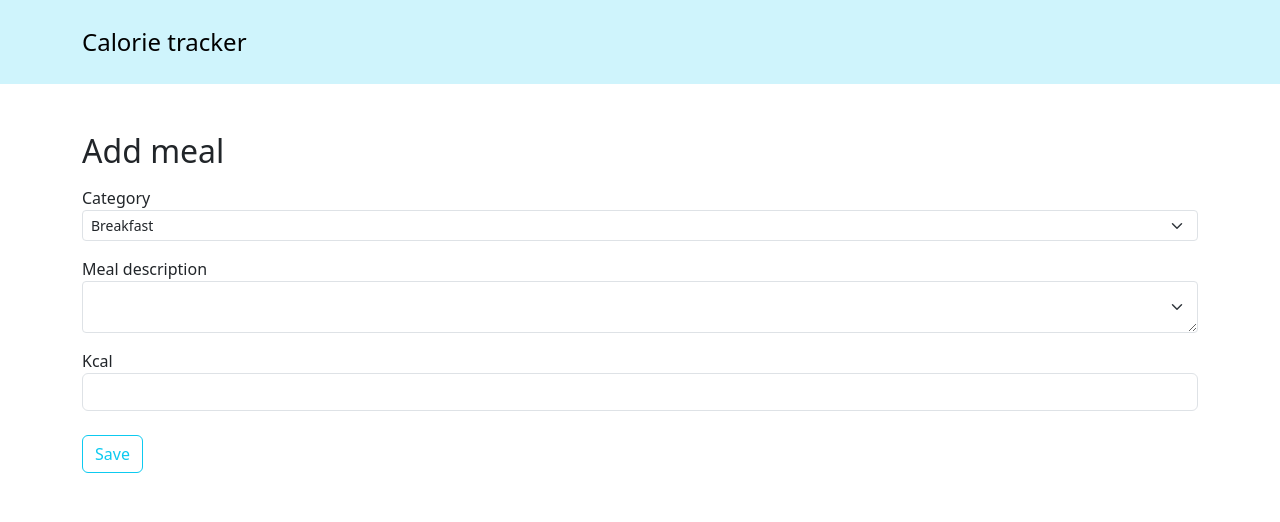
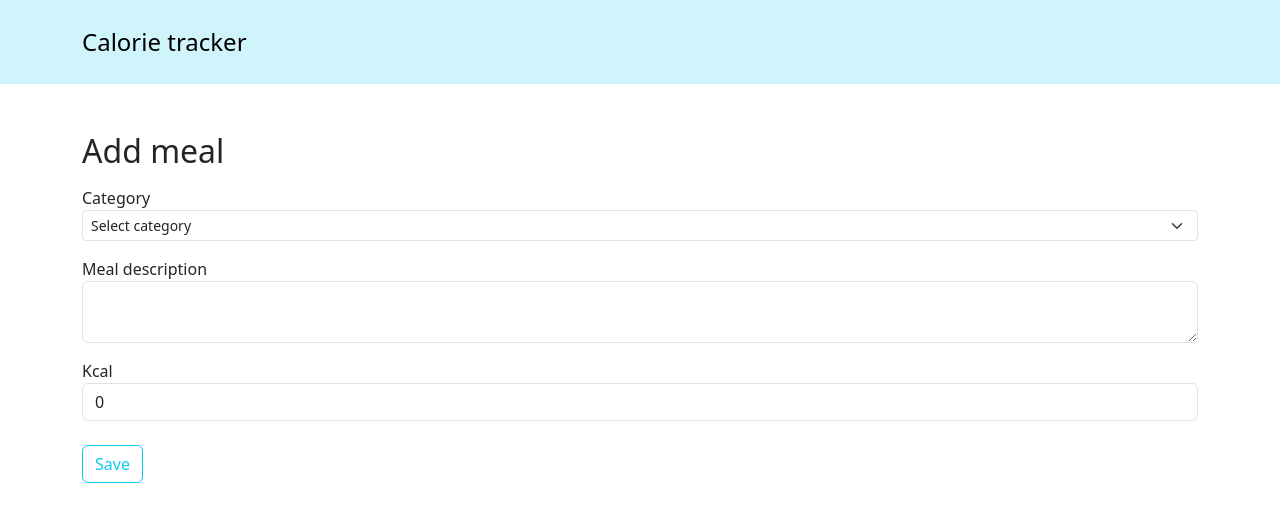
Before and after one commit to Nelli-meow/homework-66, a React (Vite) app: page /meals/new-meal in a window 1280 px wide. Shown: the top 522 px of the page. Built offline with nearby package versions, Linux system fonts and the light colour scheme.

Commit message:
Added a function for adding new meals to the server and typing for them

```diff
--- a/src/components/MealFrom/MealForm.tsx
+++ b/src/components/MealFrom/MealForm.tsx
@@ -1,7 +1,42 @@
 import * as React from 'react';
+import { useEffect, useState } from 'react';
+import { IMeal } from '../../types';
 
-const MealForm = () => {
+const initialForm = {
+  category: '',
+  description: '',
+  kcal: 0,
+}
 
+interface Props {
+  submitForm: (meal: IMeal) => void;
+}
+
+const MealForm: React.FC<Props> = ({submitForm}) => {
+  const [meal, setMeal] = useState<IMeal>({...initialForm});
+
+  const onChangeField = (e: React.ChangeEvent<HTMLInputElement | HTMLTextAreaElement | HTMLSelectElement>) => {
+    const {name, value} = e.target;
+
+    setMeal(prevState => ({
+      ...prevState,
+      [name]: value
+    }));
+  };
+
+
+  const onSubmitForm = async (e: React.FormEvent<HTMLFormElement>) => {
+    e.preventDefault();
+
+    if (!meal.category || !meal.description || !meal.kcal) {
+      alert('Don\'t leave fields blank');
+    } else {
+      setMeal({...initialForm});
+      submitForm({...meal})
+      console.log(meal);
+    }
+
+  }
 
   const category = [
     { title: 'Breakfast', id: 'Breakfast' },
@@ -13,10 +48,12 @@ const MealForm = () => {
   return (
     <div className="container mt-5">
       <h2>Add meal</h2>
-      <form>
+      <form onSubmit={onSubmitForm}>
         <div className="my-3">
-          <label tmlFor="text">Category</label>
+          <label htmlFor="category">Category</label>
           <select
+            value={meal.category}
+            onChange={onChangeField}
             name="category"
             className="form-select form-select-sm"
             aria-label="Small select example">
@@ -30,15 +67,19 @@ const MealForm = () => {
           </select>
         </div>
         <div className="my-3">
-          <label htmlFor="text">Meal description</label>
+          <label htmlFor="description">Meal description</label>
           <textarea
-            name="text"
-            className="form-select form-select-sm"
-            aria-label="Small select example"></textarea>
+            value={meal.description}
+            onChange={onChangeField}
+            name="description" // Исправление
+            className="form-control"
+            aria-label="Meal description"></textarea>
         </div>
         <div className="my-3">
-          <label htmlFor="text">Kcal</label>
+          <label htmlFor="kcal">Kcal</label>
           <input
+            value={meal.kcal}
+            onChange={onChangeField}
             type="number"
             name="kcal"
             min={1}
@@ -46,7 +87,7 @@ const MealForm = () => {
           />
         </div>
         <button type="submit" className="btn btn-outline-info mt-2">
-           Save
+          Save
         </button>
       </form>
     </div>
--- a/src/containers/NewMeal/NewMeal.tsx
+++ b/src/containers/NewMeal/NewMeal.tsx
@@ -1,10 +1,27 @@
 import * as React from 'react';
 import MealForm from '../../components/MealFrom/MealForm.tsx';
+import { useNavigate } from 'react-router-dom';
+import { IMeals } from '../../types';
+import axiosAPI from '../../axiosAPI.ts';
 
 const NewMeal = () => {
+  const navigate = useNavigate();
+
+  const submitForm = async (meal: IMeals) => {
+    try {
+
+      await axiosAPI.post(`/meals.json`, {...meal});
+      navigate('/');
+    } catch (e) {
+      console.error(e);
+    } finally {
+      alert('Meal has been added');
+    }
+  }
+
   return (
     <>
-      <MealForm/>
+      <MealForm submitForm={submitForm}/>
     </>
   );
 };
```
Also changed, not shown: src/types.d.ts (added, +12 -0 lines).
